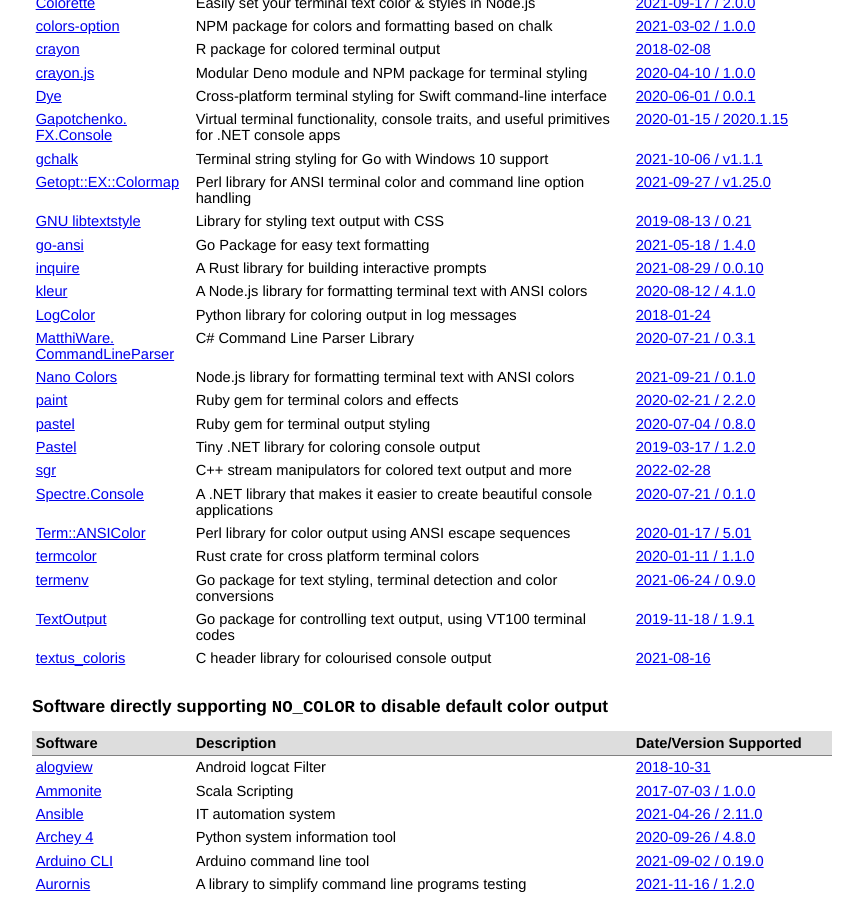
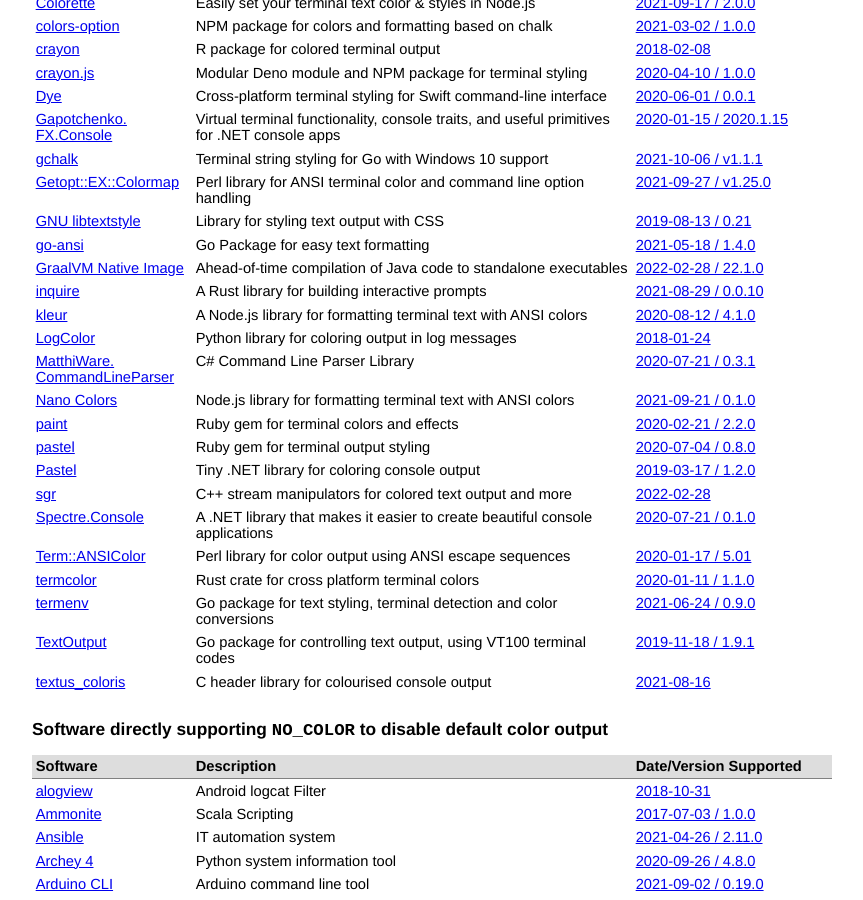
Before and after one commit to jcs/no_color, a Jekyll site: the page built from index.md, in a window 1280 px wide and 900 px high, scrolled down 910 px. Shown: the whole window, without its empty margins (208-1071 px from the left). Built offline with Jekyll 4.4.1, drawn with Linux system fonts in a browser that asks for light colours; our own code applies the rules of GitHub Pages for plain Markdown files.

Commit message:
Add GraalVM Native Image (#169)

```diff
--- a/index.md
+++ b/index.md
@@ -79,6 +79,7 @@ color via `NO_COLOR`.
 | [Getopt::EX::Colormap](https://metacpan.org/release/Getopt-EX) | Perl library for ANSI terminal color and command line option handling | [2021-09-27 / v1.25.0](https://metacpan.org/changes/release/UTASHIRO/Getopt-EX-v1.25.0)
 | [GNU libtextstyle](https://www.gnu.org/software/gettext/libtextstyle/manual/libtextstyle.html) | Library for styling text output with CSS | [2019-08-13 / 0.21](https://github.com/autotools-mirror/gettext/commit/7040b13946b3dce5fbe2be8ecfda11e03eed7028)
 | [go-ansi](https://git.sr.ht/~poldi1405/go-ansi/) | Go Package for easy text formatting | [2021-05-18 / 1.4.0](https://git.sr.ht/~poldi1405/go-ansi/commit/5d3db1d715a4ab8b00dda60b9b87054a4146c1aa)
+| [GraalVM Native Image](https://www.graalvm.org/native-image/) | Ahead-of-time compilation of Java code to standalone executables | [2022-02-28 / 22.1.0](https://github.com/oracle/graal/commit/20f912e13cd97c3c3b527522b194a61eac71a93b)
 | [inquire](https://github.com/mikaelmello/inquire) | A Rust library for building interactive prompts | [2021-08-29 / 0.0.10](https://github.com/mikaelmello/inquire/releases/tag/v0.0.10) |
 | [kleur](https://github.com/lukeed/kleur) | A Node.js library for formatting terminal text with ANSI colors | [2020-08-12 / 4.1.0](https://github.com/lukeed/kleur/releases/tag/v4.1.0) |
 | [LogColor](https://github.com/induane/logcolor) | Python library for coloring output in log messages | [2018-01-24](https://github.com/induane/logcolor/commit/0092b0af2a1506eee2b0ca028b1cf51f78fc91fa) |
```
